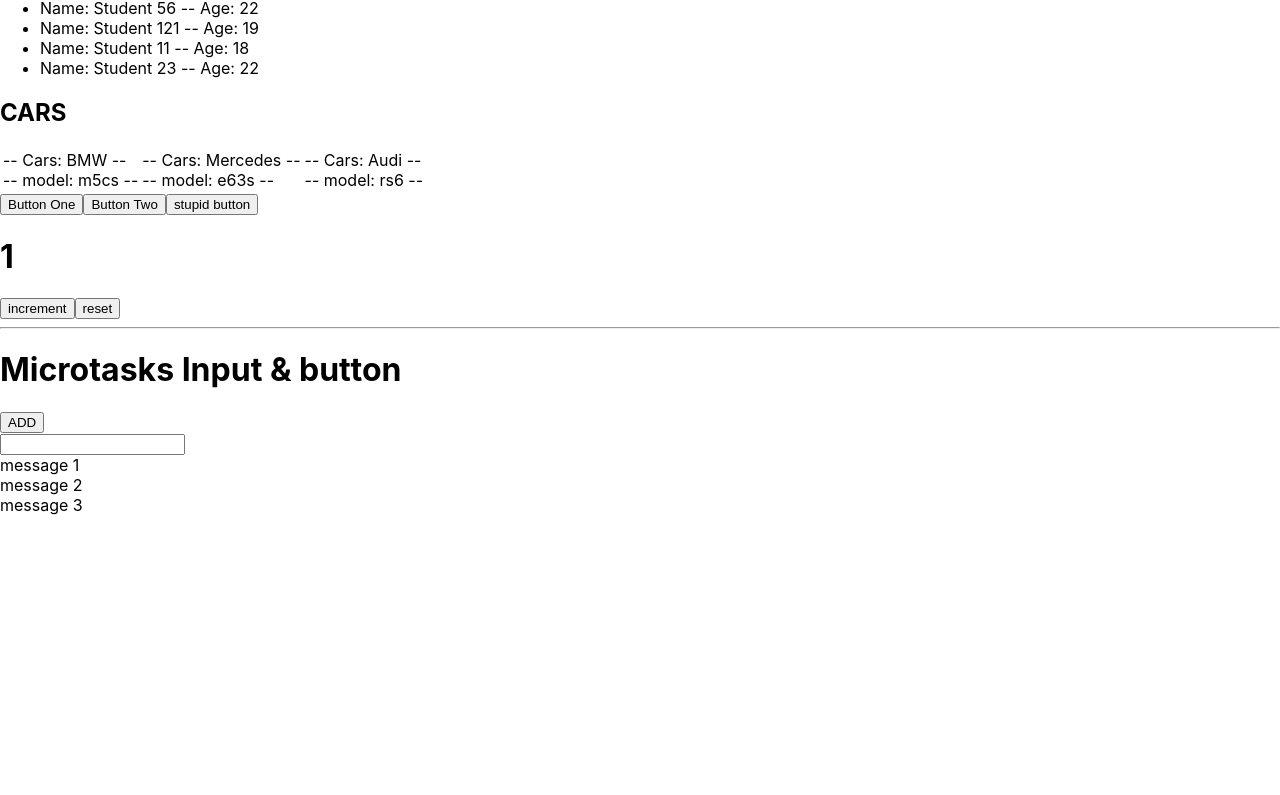
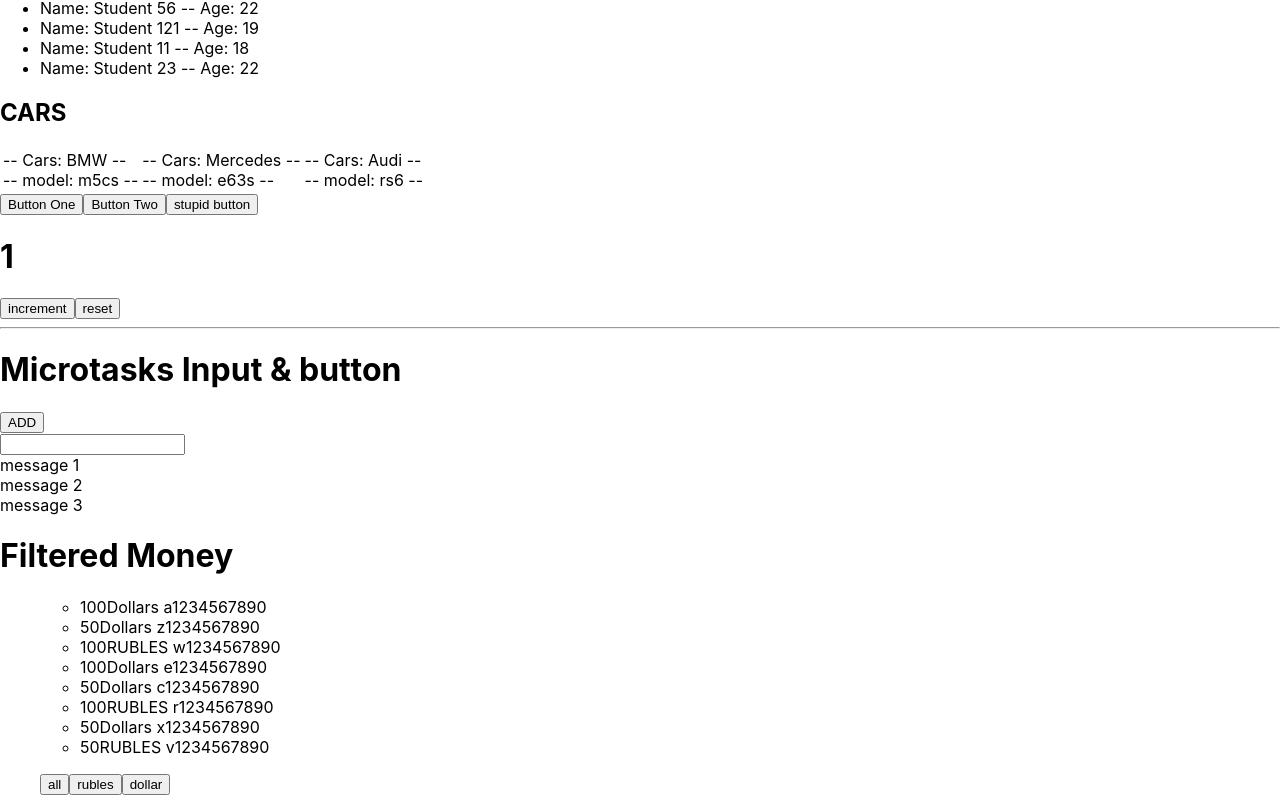
Before and after one commit to ArturLimaiko/microtasks, a React (Create React App) app: page / in a window 1280 px wide. Shown: the part 207-1002 px from the top of the page. Before the commit the page ends 800 px from the top, so only its background shows below. Built offline with nearby package versions, Linux system fonts and the light colour scheme.

Commit message:
lesson .filter complete

```diff
--- a/src/App.tsx
+++ b/src/App.tsx
@@ -34,6 +34,7 @@ const Foo3 = () => {
     console.log('Im stupid button')
 }
 
+type FilterType = 'All' | 'RUBLES' | 'Dollars'
 
 function App() {
 //     state for universal button----------------------------------------------------------------------------------------
@@ -69,6 +70,35 @@ function App() {
         addMessage(title)
         setTitle('')
     }
+
+//----------------------------------------------------------------------------------------------------------------------
+//     about method filter
+
+    const [money, setMoney] = useState([
+        {banknots: 'Dollars', value: 100, number: ' a1234567890'},
+        {banknots: 'Dollars', value: 50, number: ' z1234567890'},
+        {banknots: 'RUBLES', value: 100, number: ' w1234567890'},
+        {banknots: 'Dollars', value: 100, number: ' e1234567890'},
+        {banknots: 'Dollars', value: 50, number: ' c1234567890'},
+        {banknots: 'RUBLES', value: 100, number: ' r1234567890'},
+        {banknots: 'Dollars', value: 50, number: ' x1234567890'},
+        {banknots: 'RUBLES', value: 50, number: ' v1234567890'},
+    ])
+
+    let currentMoney = money
+    const [filter, setFilter] = useState<FilterType>('All');
+
+    if (filter === 'Dollars') {
+        currentMoney = money.filter(m => m.banknots === 'Dollars')
+    }
+    if (filter === 'RUBLES') {
+        currentMoney = money.filter(m => m.banknots === 'RUBLES')
+    }
+
+    const onClickHandler = (nameButton: FilterType) => {
+        setFilter(nameButton);
+    }
+
 
 //----------------------------------------------------------------------------------------------------------------------
     return (
@@ -112,6 +142,31 @@ function App() {
                     })}
                 </div>
             </>
+
+            <>
+                <h1> Filtered Money </h1>
+                <div>
+                    <ul>
+                        {currentMoney.map((m, index) => {
+                            return (
+                                <ul>
+                                    <li key={index}>
+                                        <span>{m.value}</span>
+                                        <span>{m.banknots}</span>
+                                        <span>{m.number}</span>
+                                    </li>
+                                </ul>
+                            )
+                        })}
+                    </ul>
+                    <div style={{marginLeft: '40px'}}>
+                        <button onClick={() => onClickHandler('All')}>all</button>
+                        <button onClick={() => onClickHandler('RUBLES')}>rubles</button>
+                        <button onClick={() => onClickHandler('Dollars')}>dollar</button>
+                    </div>
+
+                </div>
+            </>
         </div>
     );
 }
```
